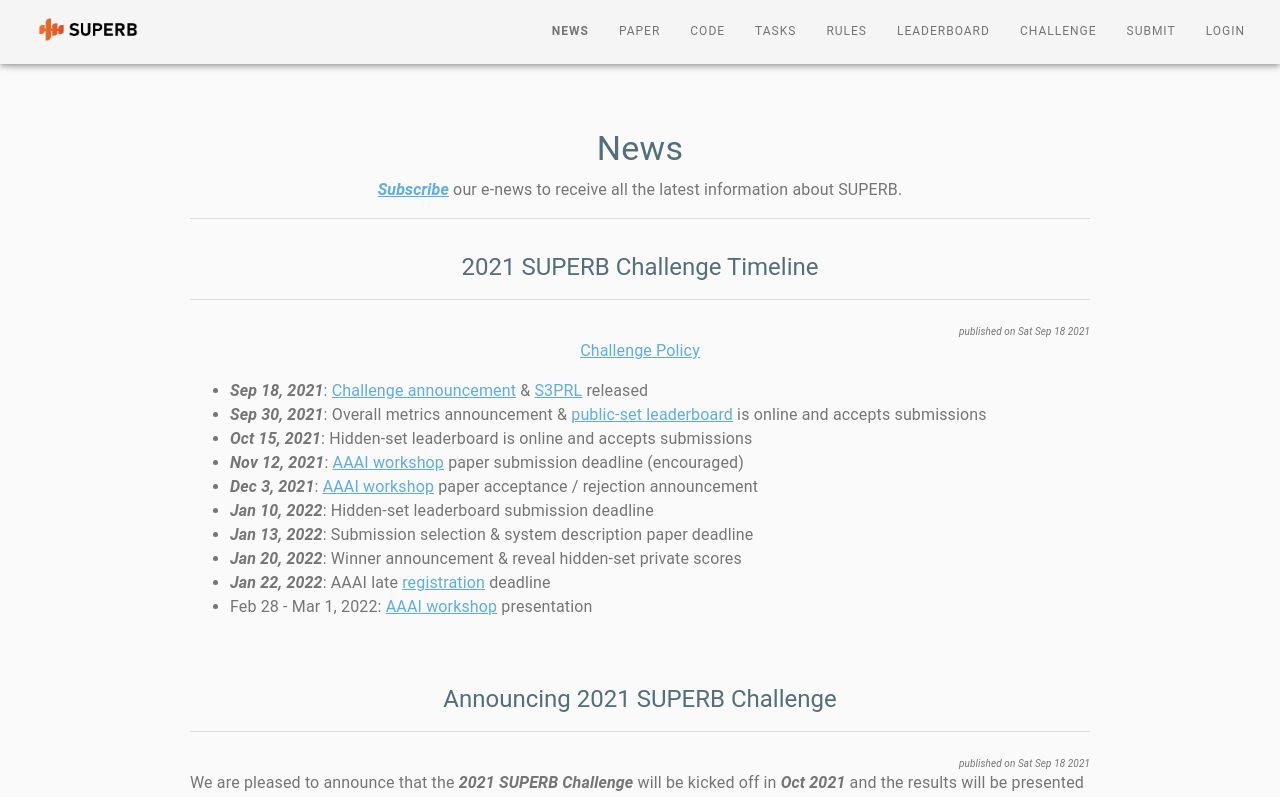
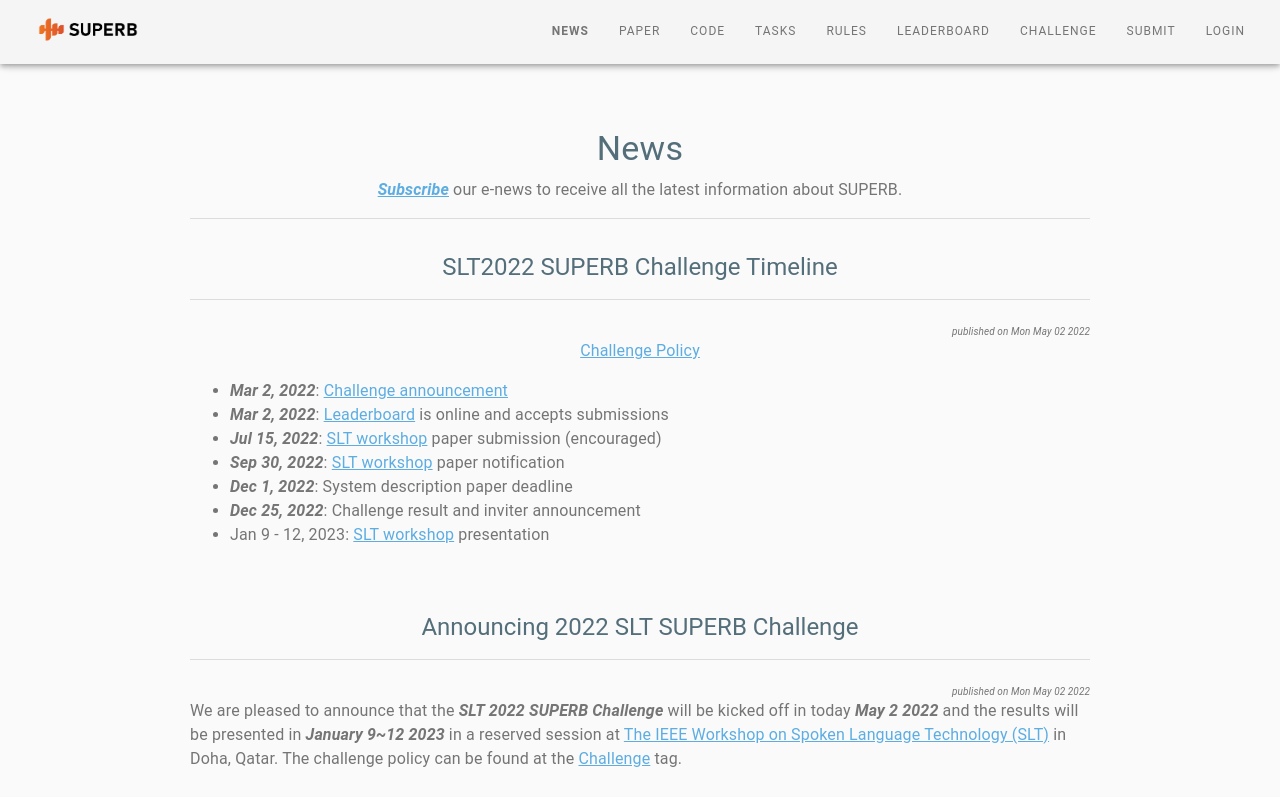
Before and after one commit to superbbenchmark/website-react, a React (Create React App) app in the folder frontend/: page /news in a window 1280 px wide. Shown: the top 797 px of the page. Built offline with nearby package versions, Linux system fonts and the light colour scheme.

Commit message:
text update

```diff
--- a/frontend/src/Landing.js
+++ b/frontend/src/Landing.js
@@ -54,31 +54,27 @@ export default function Landing(props) {
             </Box>
             <Box maxWidth={800} margin={theme.spacing(1, "auto", 6)}>
                 <Typography variant="h6" color="textPrimary">
-                    <strong>2021 SUPERB Challenge Timeline</strong>
+                    <strong>SLT2022 SUPERB Challenge Timeline</strong>
                 </Typography>
                 <span align="left">
-                    <HashLink to="/challenge-aaai2022#top">Challenge Policy</HashLink>
-                    <ul>
-                        <li><span><Strong>Sep 18, 2021</Strong>: <HashLink to="/news#announcement2021">Challenge announcement</HashLink> &amp; </span><a
-                            href="https://github.com/s3prl/s3prl" target="_blank" rel="noopener"><span>S3PRL</span></a><span> released</span></li>
-                        <li><span><Strong>Sep 30, 2021</Strong>: <HashLink to="/challenge-aaai2022#Overall-Metrics">Overall metrics</HashLink> announcement &amp; </span>
-                            <HashLink to="/leaderboard?subset=Public+Set&track=constrained">public-set leaderboard</HashLink>
-                            <span> is online and <HashLink to="/submit?type=public">accepts submissions</HashLink></span></li>
-                        <li><span><Strong>Oct 15, 2021</Strong>: <HashLink to="/leaderboard?subset=Hidden+Dev+Set&track=constrained">Hidden-set leaderboard</HashLink> is online and <HashLink to="/submit?type=hidden">accepts submissions</HashLink></span></li>
-                        <li><span><Strong>Nov 12, 2021</Strong>: </span><a href="https://aaai-sas-2022.github.io/" target="_blank"
-                            rel="noopener"><span>AAAI workshop</span></a><span> paper submission deadline (encouraged)</span></li>
-                        <li><span><Strong>Dec 3, 2021</Strong>: </span><a href="https://aaai-sas-2022.github.io/" target="_blank"
-                            rel="noopener"><span>AAAI workshop</span></a><span> paper acceptance / rejection announcement</span>
-                        </li>
-                        <li><span><Strong>Jan 10, 2022</Strong>: Hidden-set leaderboard submission deadline</span></li>
-                        <li><span><Strong>Jan 13, 2022</Strong>: Submission selection &amp; system description paper deadline</span></li>
-                        <li><span><Strong>Jan 20, 2022</Strong>: Winner announcement &amp; reveal hidden-set private scores</span></li>
-                        <li><span><Strong>Jan 22, 2022</Strong>: AAAI late </span><a href="https://aaai.org/Conferences/AAAI-21/registration/"
-                            target="_blank" rel="noopener"><span>registration</span></a><span> deadline</span></li>
-                        <li><span>Feb 28 - Mar 1, 2022: </span><a href="https://aaai-sas-2022.github.io/" target="_blank"
-                            rel="noopener"><span>AAAI workshop</span></a><span> presentation</span></li>
-                    </ul>
-                </span>
+                <HashLink to="/challenge-slt2022/challenge_overview#top">Challenge Policy</HashLink>
+                <ul>
+                    <li><span><Strong>Mar 2, 2022</Strong>: <HashLink to="/news#announcement2022">Challenge announcement</HashLink></span>
+                    </li>
+                    <li><Strong>Mar 2, 2022</Strong>: <HashLink to="/leaderboard?subset=Public+Set">Leaderboard</HashLink>
+                        <span> is online and accepts submissions</span>
+                    </li>
+                    <li><span><Strong>Jul 15, 2022</Strong>: </span><a href="https://slt2022.org/" target="_blank"
+                        rel="noopener"><span>SLT workshop</span></a><span> paper submission (encouraged)</span></li>
+                    <li><span><Strong>Sep 30, 2022</Strong>: </span><a href="https://slt2022.org/" target="_blank"
+                        rel="noopener"><span>SLT workshop</span></a><span> paper notification</span>
+                    </li>
+                    <li><span><Strong>Dec 1, 2022</Strong>: System description paper deadline</span></li>
+                    <li><span><Strong>Dec 25, 2022</Strong>: Challenge result and inviter announcement</span></li>
+                    <li><span>Jan 9 - 12, 2023: </span><a href="https://slt2022.org/" target="_blank"
+                        rel="noopener"><span>SLT workshop</span></a><span> presentation</span></li>
+                </ul>
+            </span>
             </Box>
             <YouTube videoId="zd9fiVvej0k" opts={opts} />
             <Box maxWidth={800} margin="auto" textAlign="left">
@@ -91,7 +87,7 @@ export default function Landing(props) {
                         >
                             SUPERB is a collection of benchmarking resources to
                             evaluate the capability of a universal shared
-                            representation for speech processing.SUPERB
+                            representation for speech processing. SUPERB
                             consists of the following:
                             <div
                                 style={{
@@ -103,7 +99,7 @@ export default function Landing(props) {
                                 <ol>
                                     <li>
                                         A benchmark of ten speech processing
-                                        tasks[1]built on established public
+                                        tasks[1] built on established public
                                         datasets,
                                     </li>
                                     <li>
@@ -143,7 +139,7 @@ export default function Landing(props) {
                             SUPERB aims to offer the community a standard and
                             comprehensive framework to train, evaluate, and
                             compare the generalizability of universal speech
-                            representations on speech processing tasks.A
+                            representations on speech processing tasks. A
                             universal speech representation can be leveraged to
                             quickly adapt to diverse downstream tasks with
                             minimum architectural change and downstream
@@ -160,15 +156,10 @@ export default function Landing(props) {
                             advancement in speech processing with powerful,
                             generalizable, and reusable speech representations.
                             SUPERB is a long-term maintained and continuously
-                            developing project.As we are gradually releasing
+                            developing project. As we are gradually releasing
                             new tasks and opening new tracks, we invite
                             researchers to participate in the challenge and
                             advance the research frontier together.
-                        </Typography>
-                    </SubSubSection>
-                    <SubSubSection>
-                        <Typography variant="body1" color="textSecondary">
-                            We also want to let you know that <a href="https://signalprocessingsociety.org/blog/ieee-jstsp-special-issue-self-supervised-learning-speech-and-audio-processing" target="_blank" rel="noopener noreferrer">IEEE JSTSP Special Issue on Self-Supervised Learning for Speech and Audio Processing</a> is call-for-paper.The deadline is <Strong>January 15, 2022</Strong>.The research based on SUPERB will be very suitable for the special issue. If you want to submit to the special issue but have problems meeting the deadline, please feel free to contact Hung-yi Lee (<a href="mailto:hungyilee@ntu.edu.tw" target="_blank" rel="noopener noreferrer">hungyilee@ntu.edu.tw</a>).
                         </Typography>
                     </SubSubSection>
                 </SubSection>
--- a/frontend/src/News.js
+++ b/frontend/src/News.js
@@ -30,6 +30,51 @@ const news = [
     //     ),
     // },
     {
+        title: "SLT2022 SUPERB Challenge Timeline",
+        date: new Date(2022, 4, 2),//y,m(0~11),d,h,m,s,ms
+        content: (
+            <span align="left">
+                <HashLink to="/challenge-slt2022/challenge_overview#top">Challenge Policy</HashLink>
+                <ul>
+                    <li><span><Strong>Mar 2, 2022</Strong>: <HashLink to="/news#announcement2022">Challenge announcement</HashLink></span>
+                    </li>
+                    <li><Strong>Mar 2, 2022</Strong>: <HashLink to="/leaderboard?subset=Public+Set">Leaderboard</HashLink>
+                        <span> is online and accepts submissions</span>
+                    </li>
+                    <li><span><Strong>Jul 15, 2022</Strong>: </span><a href="https://slt2022.org/" target="_blank"
+                        rel="noopener"><span>SLT workshop</span></a><span> paper submission (encouraged)</span></li>
+                    <li><span><Strong>Sep 30, 2022</Strong>: </span><a href="https://slt2022.org/" target="_blank"
+                        rel="noopener"><span>SLT workshop</span></a><span> paper notification</span>
+                    </li>
+                    <li><span><Strong>Dec 1, 2022</Strong>: System description paper deadline</span></li>
+                    <li><span><Strong>Dec 25, 2022</Strong>: Challenge result and inviter announcement</span></li>
+                    <li><span>Jan 9 - 12, 2023: </span><a href="https://slt2022.org/" target="_blank"
+                        rel="noopener"><span>SLT workshop</span></a><span> presentation</span></li>
+                </ul>
+            </span>),
+    },
+    {
+        //TODO: remove split, check paper submission desp, add SLT paper submission suggest
+        title: "Announcing 2022 SLT SUPERB Challenge",
+        id: "announcement2022",
+        date: new Date(2022, 4, 2),
+        content: (
+            <span align="left">
+                <div>
+                    We are pleased to announce that the <Strong>SLT 2022 SUPERB Challenge</Strong> will be kicked off in today <Strong>May 2 2022</Strong> and the results will be presented in <Strong>January 9~12 2023</Strong> in a reserved session at <a href="https://slt2022.org/" target="_blank" rel="noopener">The IEEE Workshop on Spoken Language Technology (SLT)</a> in Doha, Qatar. The challenge policy can be found at the <HashLink to="/challenge-slt2022/challenge_overview#top">Challenge</HashLink> tag.
+                </div>
+                <br />
+                <div>
+                    All the participants are <Strong>encouraged to submit papers to <a href="https://slt2022.org/" target="_blank" rel="noopener">The IEEE Workshop on Spoken Language Technology (SLT)</a></Strong>. And optionally, participants may also choose to <Strong>submit system description papers to a separate Challenge Proceedings</Strong>. Review of these papers will be the responsibility of our SUPERB challenge organisers. Accepted system description papers will not be indexed by the IEEE, but authors of these papers will have the opportunity to present their work in a dedicated session at the Workshop.
+                </div>
+                <br />
+                <div>
+                    Workshop papers will be reviewed and acceptance will be determined based on the quality of the work. Participants can obtain results on hidden dataset through the challenge’s model submission system that will be open from <Strong>now</Strong> all the way to at least <Strong>Dec 31, 2022</Strong>. Authors of the accepted papers should update hidden set results in their paper, and send the final paper to the organizers for verification by <Strong>Dec 1, 2022</Strong>. Performance on the hidden set will not be judged during the verification process.
+                </div>
+            </span >
+        ),
+    },
+    {
         title: "2021 SUPERB Challenge Timeline",
         date: new Date(2021, 8, 18),//y,m(0~11),d,h,m,s,ms
         content: (
@@ -39,9 +84,7 @@ const news = [
                     <li><span><Strong>Sep 18, 2021</Strong>: <HashLink to="/news#announcement2021">Challenge announcement</HashLink> &amp; </span><a
                         href="https://github.com/s3prl/s3prl" target="_blank" rel="noopener"><span>S3PRL</span></a><span> released</span></li>
                     <li><span><Strong>Sep 30, 2021</Strong>: Overall metrics announcement &amp; </span>
-                        <a href="https://superbbenchmark.org/leaderboard"
-                            target="_blank" rel="noopener"><span>public-set leaderboard</span>
-                        </a>
+                        <HashLink to="/leaderboard?subset=Public+Set">public-set leaderboard</HashLink>
                         <span> is online and accepts submissions</span></li>
                     <li><span><Strong>Oct 15, 2021</Strong>: Hidden-set leaderboard is online and accepts submissions</span></li>
                     <li><span><Strong>Nov 12, 2021</Strong>: </span><a href="https://aaai-sas-2022.github.io/" target="_blank"
--- a/frontend/src/components/HiddenForm.js
+++ b/frontend/src/components/HiddenForm.js
@@ -106,8 +106,7 @@ export default function HiddenForm(){
                 <SubSubSection>
                     <Typography variant="body1" color="textSecondary">
                         <p>Please <a target="_blank" href="https://huggingface.co/superb/superb-submission">Upload your model</a> before the submitting to the <HashLink to="/leaderboard?track=constrained&subset=Hidden+Dev+Set">SUPERB Challenge Hidden-set</HashLink>.</p>
-                        <p>If you wish to submit pre-trained models in non-PyTorch frameworks, please <a href="https://docs.google.com/forms/d/e/1FAIpQLSe52jYL2Yk9oYqXfg_Bg0Sjp01a6HSLUhY5VohsZOE5sNmgsw/viewform">fill this form</a>.</p>
-                        <p>If you are not feasible to submit the pre-trained model, please <a href="https://docs.google.com/forms/d/e/1FAIpQLSdA44nArlIDfGV63WwtwXer4WAPQO1aBwEpAjDSNjbMQN-GJQ/viewform">fill this form</a> for us to see how to help!</p>
+                        <p>If you wish to submit pre-trained models in non-PyTorch frameworks or are not feasible to submit the pre-trained model, please <HashLink to="/challenge-slt2022/challenge_overview#Contact">contact us</HashLink> for us to see how to help!</p>
                     </Typography>
                 </SubSubSection>
                 <form
--- a/frontend/src/policy.js
+++ b/frontend/src/policy.js
@@ -61,11 +61,14 @@ After review the system description papers and compare their performance with th
 
 ## Timeline
 
-- Apr 29, 2022: Challenge announcement
-- Apr 29, 2022: Submission start
+- Mar 02, 2022: Challenge announcement
+- Mar 02, 2022: Leaderboard is online and accepts submissions
+- Jul 15, 2022: SLT paper submission (encouraged)
+- Sep 30, 2022: SLT paper notification
 - Dec 01, 2022: System description paper submission deadline
 - Dec 25, 2022: Result and inviter announcement
 - at least after the end of 2022: End of hidden-set submission
+- Jan 9 - 12, 2023: [SLT workshop](https://slt2022.org/) presentation
 
 ## Organizers
 
@@ -300,6 +303,10 @@ All the submitted results will remain anonymous during and after the challenge.
 (Update 04/28/2022 AOE)
 
 [The profiling tool](https://github.com/B06901052/DeepSpeed/tree/superb-challenge) we used are mainly based on [**DeepSpeed**](https://github.com/microsoft/DeepSpeed/tree/master/deepspeed/profiling/flops_profiler) developed by **Microsoft**. And for our demands, we fork it and add some additional features. You can use it to profile your model or upstreams in s3prl. All the details are in the repo's README.md.
+
+To match reality, we choose 32 audios as model inputs from LibriSpeech test-clean split by:
+1. sort all audios by sequence length
+2. choose (82*i + 1)th from i=0~31 audios (2620 audios in total)
 `
 
 const metrics = String.raw`
```
